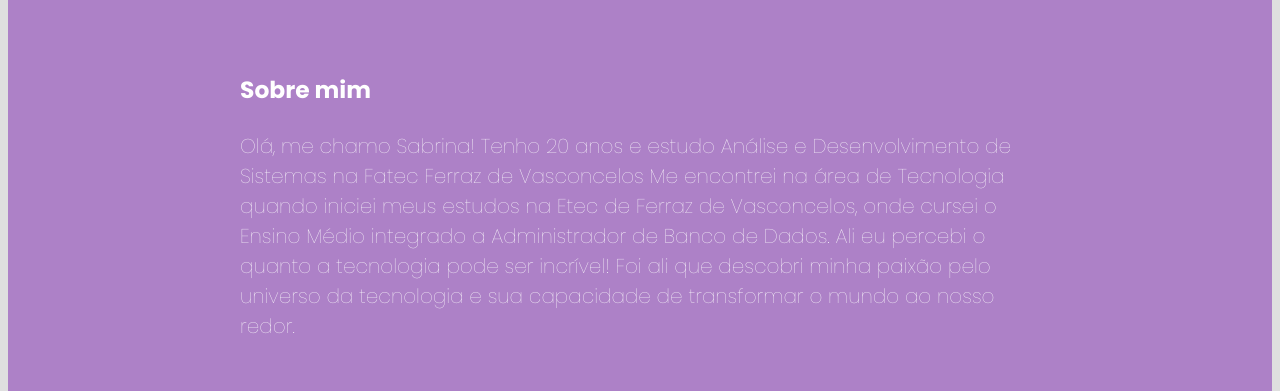
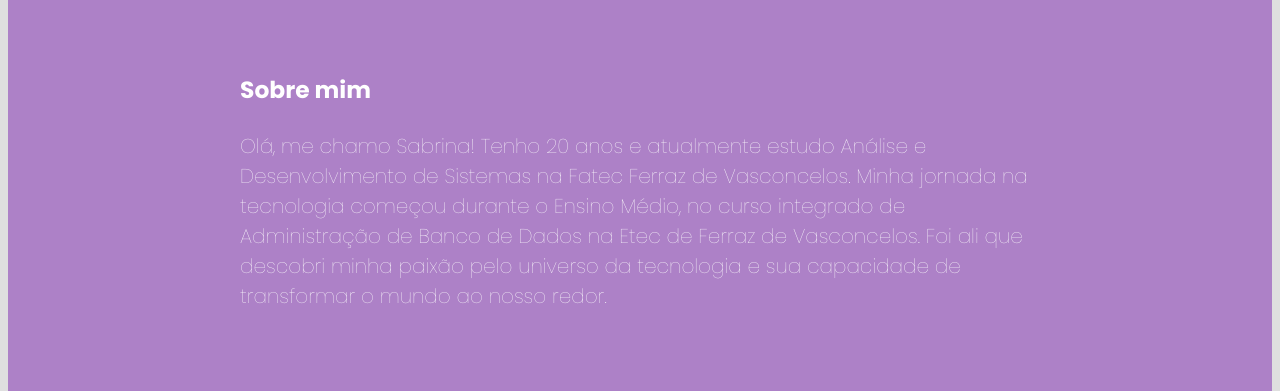
Before and after one commit to SabrinaSilva1/Portfolio, a plain HTML site: page PortifolioAtual/Portifolio/index.html in a window 1280 px wide. Shown: the part 940-1331 px from the top of the page. Drawn offline with Linux system fonts and the light colour scheme.

Commit message:
Update index.html

```diff
--- a/PortifolioAtual/Portifolio/index.html
+++ b/PortifolioAtual/Portifolio/index.html
@@ -74,10 +74,10 @@
                 <h3 class="titulo">Sobre mim</h3>
                 <p>
                 Olá, me chamo Sabrina!
-                Tenho 20 anos e estudo Análise e Desenvolvimento de Sistemas na Fatec Ferraz de Vasconcelos
-                Me encontrei na área de Tecnologia quando iniciei meus estudos na Etec de Ferraz de Vasconcelos,
-                onde cursei o Ensino Médio integrado a Administrador de Banco de Dados. Ali eu percebi o quanto
-                a tecnologia pode ser incrível! Foi ali que descobri minha paixão pelo universo da tecnologia e sua capacidade de transformar o mundo ao nosso redor.
+                Tenho 20 anos e atualmente estudo Análise e Desenvolvimento de Sistemas na Fatec Ferraz de Vasconcelos.
+                Minha jornada na tecnologia começou durante o Ensino Médio, no curso integrado de Administração de
+                Banco de Dados na Etec de Ferraz de Vasconcelos. Foi ali que descobri minha paixão pelo universo da
+                tecnologia e sua capacidade de transformar o mundo ao nosso redor.
                 </p>
             </div>
 
```
